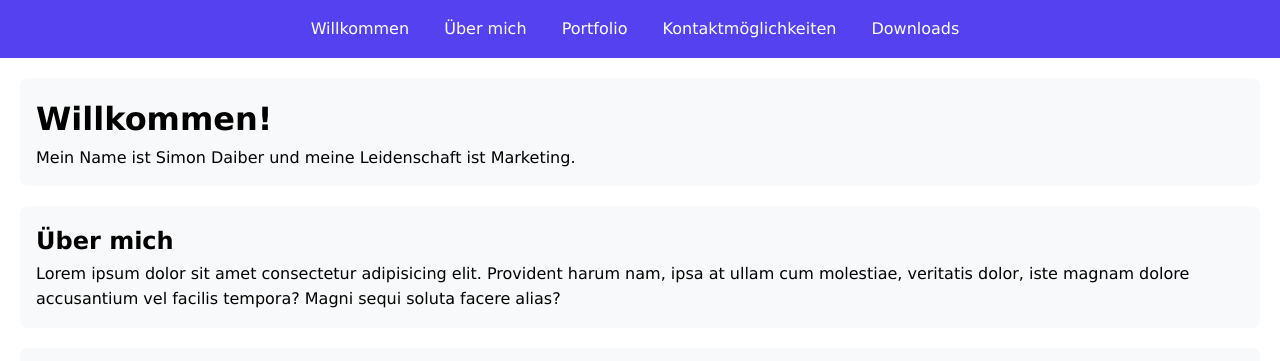
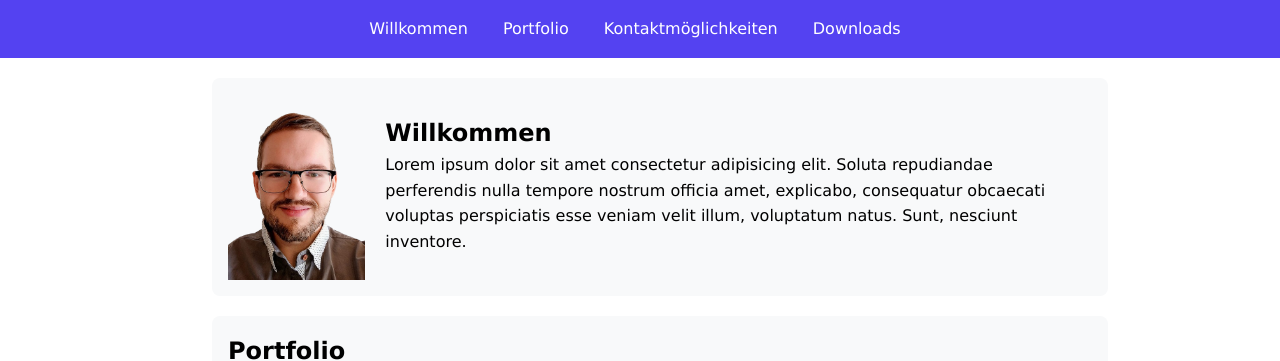
Before and after one commit to Seppel2014/Portfolio, a plain HTML site: page index.html in a window 1280 px wide. Shown: the top 361 px of the page. Drawn offline with Linux system fonts and the light colour scheme.

Commit message:
new section and rework layout

```diff
--- a/index.html
+++ b/index.html
@@ -14,29 +14,32 @@
     <meta name="viewport" content="width=device-width, initial-scale=1.0">
     <title>Portfolio</title>
     <link rel="stylesheet" href="styles.css">
-</head>
-<body>
+
     <header>
         <nav>
             <ul>
-                <li><a href="#home">Willkommen</a></li>
-                <li><a href="#about">Über mich</a></li>
+                <li><a href="#welcome">Willkommen</a></li>
                 <li><a href="#portfolio">Portfolio</a></li>
                 <li><a href="#contact">Kontaktmöglichkeiten</a></li>
                 <li><a href="#downloads">Downloads</a></li>
             </ul>
         </nav>
     </header>
-    <a class="anchor" id="home"></a>
-    <div class="block">
-        <h1>Willkommen!</h1>
-        <p>Mein Name ist Simon Daiber und meine Leidenschaft ist Marketing.</p>
-    </div>
+</head>
 
-    <a class="anchor" id="about"></a>
-    <div class="block">
-        <h2>Über mich</h2>
-        <p>Lorem ipsum dolor sit amet consectetur adipisicing elit. Provident harum nam, ipsa at ullam cum molestiae, veritatis dolor, iste magnam dolore accusantium vel facilis tempora? Magni sequi soluta facere alias?</p>
+<body>
+
+
+    <a class="anchor" id="welcome"></a>
+    <div class="block" id="container_top">
+        <div class="image_section">
+            <img src="files/img/BildSimon.png" alt="Placeholder Image">
+        </div>
+
+        <div class="text_section">
+            <h2>Willkommen</h2>
+            <p>Lorem ipsum dolor sit amet consectetur adipisicing elit. Soluta repudiandae perferendis nulla tempore nostrum officia amet, explicabo, consequatur obcaecati voluptas perspiciatis esse veniam velit illum, voluptatum natus. Sunt, nesciunt inventore.</p>
+          </div>
     </div>
 
     <a class="anchor" id="portfolio"></a>
@@ -110,9 +113,9 @@
             </div>
         </div>
     </div>
+</body>
 
-    <footer>
-        <p>Simon Daiber, 2024</p>
-    </footer>
-</body>
+<footer>
+    <p>Simon Daiber, 2024</p>
+</footer>
 </html>
--- a/styles.css
+++ b/styles.css
@@ -9,12 +9,14 @@
     --text_color: black;
 }
 
-body, html {
+html {
     font-family: 'Verdana', Helvetica, Arial, sans-serif;
     line-height: 1.6;
     color: var(--text_color);
     background-color: #fff;
 }
+
+
 
 .content {
     display: flex;
@@ -100,10 +102,13 @@ h3 {
 }
 
 div.block {
+    position: relative;
+    left: 15%;
     padding: 1rem;
     margin: 20px;
     background: #f8f9fa;
     border-radius: 8px;
+    width: 70%;
 }
 
 h1, h2 {
@@ -219,3 +224,25 @@ footer p {
         margin-bottom: 20px;
     }
 }
+
+#container_top {
+    display: flex; /* Use flexbox for laying out the items */
+    overflow: hidden; /* Ensures the border radius clips the content */
+}
+
+.image_section {
+    flex: 1;
+    width: 20%;
+}
+
+.image_section img {
+    width: 100%;
+    height: auto;
+    display: block;
+  }
+
+.text_section {
+    flex: 5;
+    padding: 20px;
+    color: var(--text_color);
+}
```
Also changed, not shown: files/img/BildSimon.png (added).
